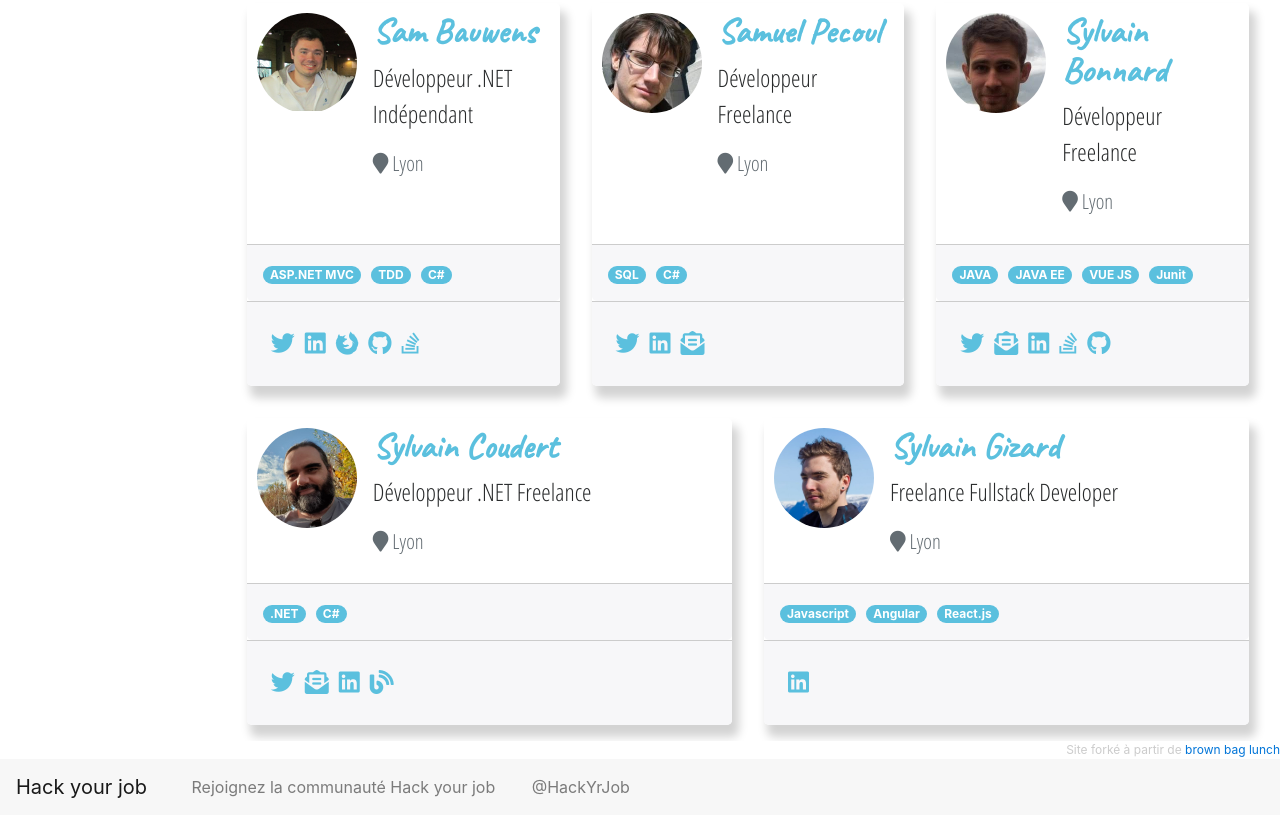
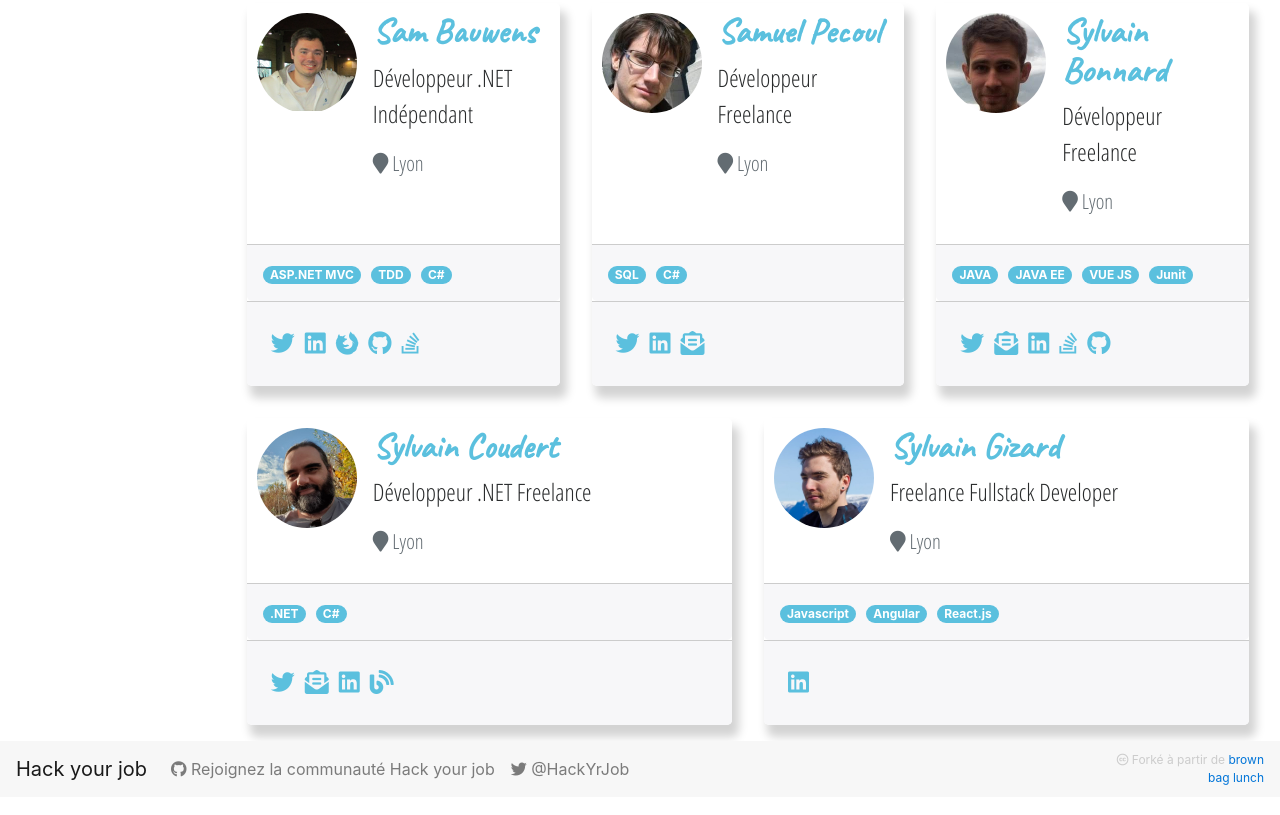
Before and after one commit to romain-koenig/hack-your-job.github.io, a website: page index.html in a window 1280 px wide. Shown: the part 3279-4094 px from the top of the page. Drawn offline with nearby package versions, Linux system fonts and the light colour scheme; a script that the page names is missing.

Commit message:
Moved credit to the footer

```diff
--- a/index.html
+++ b/index.html
@@ -166,11 +166,7 @@
       </div>
     </div>
 
-    <div class="copyrights text-right">
-      <i class="fa fa-creative-commons"></i> Site forké à partir de <a
-        href="https://github.com/brownbaglunch/BrownBagLunch">brown bag lunch</a>
-    </div>
-  </div>
+
 
     <!-- Footer -->
     <nav class="navbar navbar-toggleable-md navbar-light bg-faded">
@@ -178,14 +174,19 @@
       <div class="collapse navbar-collapse">
         <ul class="navbar-nav mr-auto">
           <li class="nav-item">
-          <a class="nav-link" href="https://www.hackyourjob.com/" target="_blank"><i class="fa fa-github-alt"></i>
+            <a class="nav-link" href="https://www.hackyourjob.com/" target="_blank"><i class="fab fa-github"></i>
               Rejoignez la communauté Hack your job</a>
           </li>
           <li class="nav-item">
-          <a class="nav-link" href="https://twitter.com/HackYrJob" target="_blank"><i class="fa fa-twitter"></i>
+            <a class="nav-link" href="https://twitter.com/HackYrJob" target="_blank"><i class="fab fa-twitter"></i>
               @HackYrJob</a>
           </li>
+      </div>
       </ul>
+      <div class="ml-auto copyrights text-right">
+        <i class="fab fa-creative-commons"></i> Forké à partir de <a
+          href="https://github.com/brownbaglunch/BrownBagLunch">brown bag lunch</a>
+      </div>
   </div>
   </nav>
 
```
Lines whose indentation alone changed are shown as unchanged.
